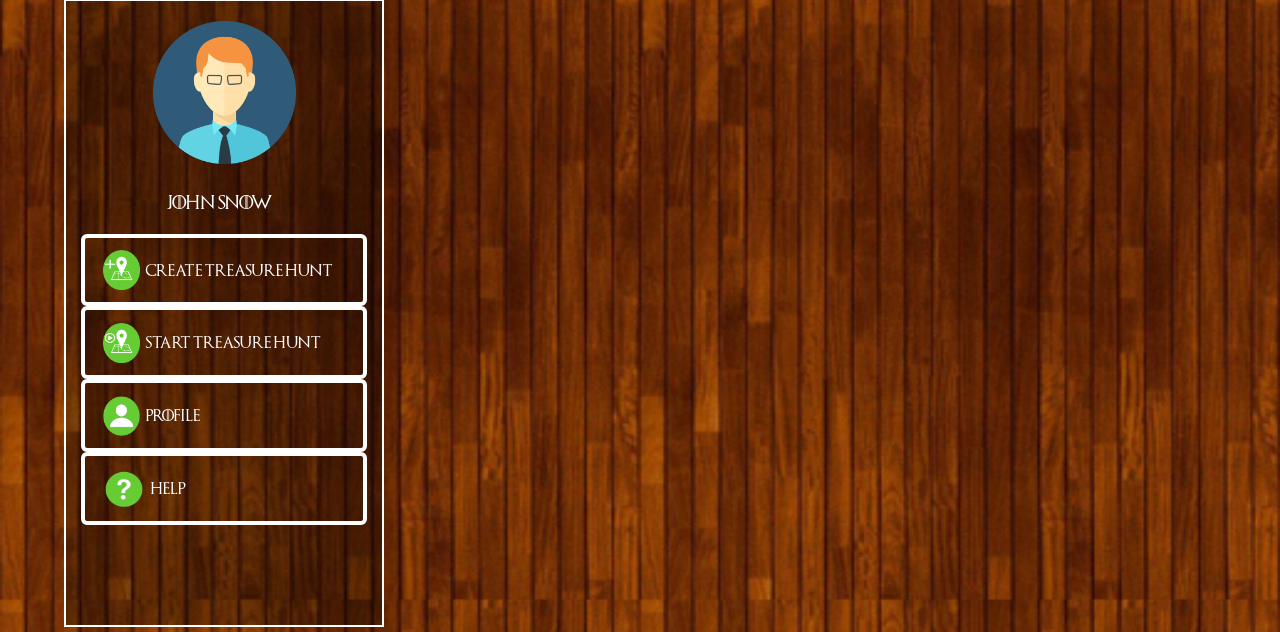
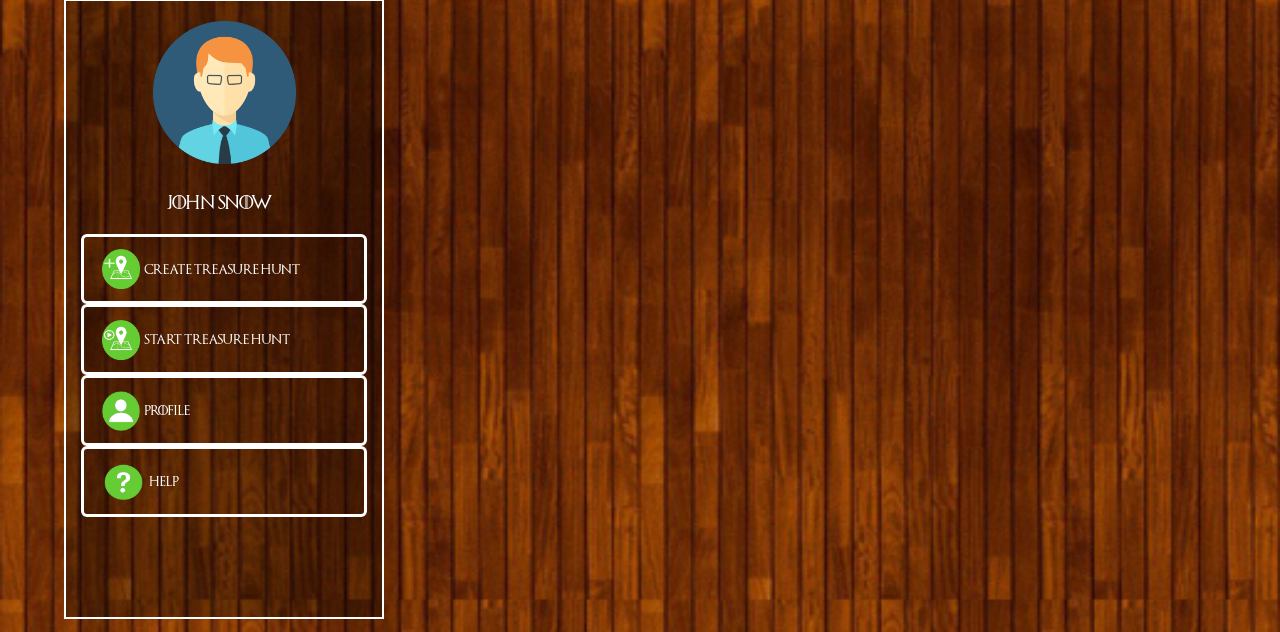
Before and after one commit to sahan2013040/goc, a CodeIgniter app: page /goc/index.php/huntcontroller/happenings in a window 1280 px wide. Shown: the part 168-800 px from the top of the page. Run offline with CodeIgniter, Linux system fonts and the light colour scheme; some libraries are stand-ins or nearby versions.

Commit message:
Fixing menu bar in iPad

```diff
--- a/application/views/invite_friends.php
+++ b/application/views/invite_friends.php
@@ -40,13 +40,13 @@
          <ul>
             <li>
                <button class="btn btn-secondary btn-lg btn-block menubutton">
-                  <em id="ctBtnL" class="leftImage"> </em> Create Treasure Hunt
+                  <em id="ctBtnL" class="leftImage"> </em> Create  Treasure  Hunt
                   <!-- <em id="ctBtnR" class='rightImage'></em> -->
                </button>
             </li>
             <li>
                <button class="btn btn-secondary btn-lg btn-block menubutton">
-                  <em id="stBtnL" class="leftImage"> </em> Start Treasure Hunt <!-- <em class='rightImage'> -->
+                  <em id="stBtnL" class="leftImage"> </em> Start  Treasure  Hunt <!-- <em class='rightImage'> -->
                </button>
             </li>
             <li>
--- a/application/views/pub_profile_view.php
+++ b/application/views/pub_profile_view.php
@@ -30,12 +30,12 @@
       <ul>
          <li>
             <button class="btn btn-secondary btn-lg btn-block menubutton">
-               <em id="ctBtnL" class="leftImage"> </em> Create Treasure Hunt
+               <em id="ctBtnL" class="leftImage"> </em> Create  Treasure  Hunt
                <!-- <em id="ctBtnR" class='rightImage'></em> --> </button>
          </li>
          <li>
             <button class="btn btn-secondary btn-lg btn-block menubutton">
-               <em id="stBtnL" class="leftImage"> </em> Start Treasure Hunt <!-- <em class='rightImage'> --></em>
+               <em id="stBtnL" class="leftImage"> </em> Start  Treasure  Hunt <!-- <em class='rightImage'> --></em>
             </button>
          </li>
          <li>
--- a/application/views/reservation_view.php
+++ b/application/views/reservation_view.php
@@ -33,12 +33,12 @@
       <ul>
          <li>
             <button class="btn btn-secondary btn-lg btn-block menubutton">
-               <em id="ctBtnL" class="leftImage"> </em> Create Treasure Hunt
+               <em id="ctBtnL" class="leftImage"> </em> Create  Treasure  Hunt
                <!-- <em id="ctBtnR" class='rightImage'></em> --> </button>
          </li>
          <li>
             <button class="btn btn-secondary btn-lg btn-block menubutton">
-               <em id="stBtnL" class="leftImage"> </em> Start Treasure Hunt <!-- <em class='rightImage'> --></em>
+               <em id="stBtnL" class="leftImage"> </em> Start  Treasure  Hunt <!-- <em class='rightImage'> --></em>
             </button>
          </li>
          <li>
--- a/css/style.css
+++ b/css/style.css
@@ -121,12 +121,12 @@ p img {
 .menubutton {
     border-color: white;
     color: white;
-    font-size: 12px;
+    font-size: 10px;
     font-family: goc;
     src: url(../fonts/Game_of_Thrones.ttf);
     font-weight: bold;
     background-color: rgba(0, 0, 0, 0);
-    border: 4px solid white;
+    border: 3px solid white;
     color: white;
     text-align: left;
 }
```
